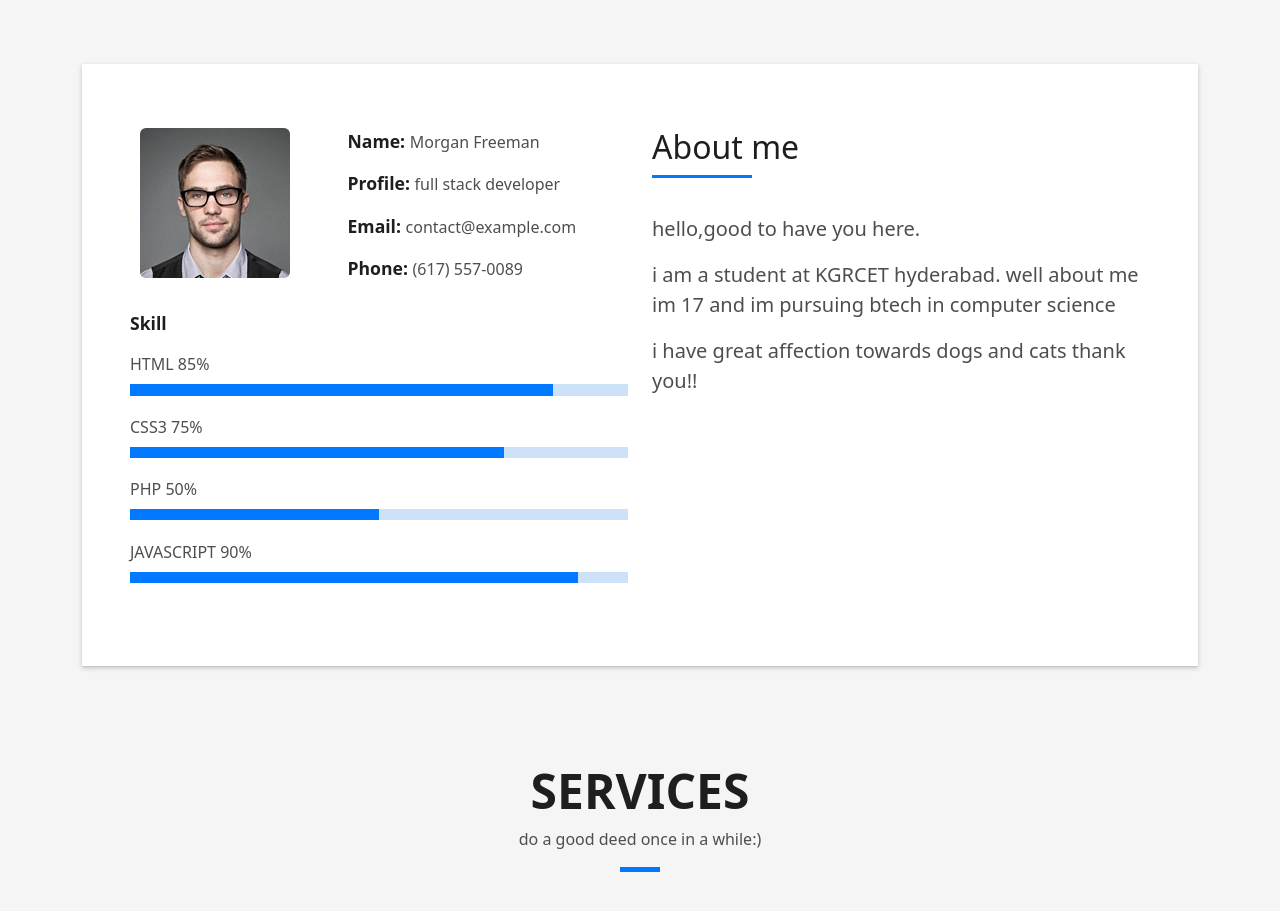
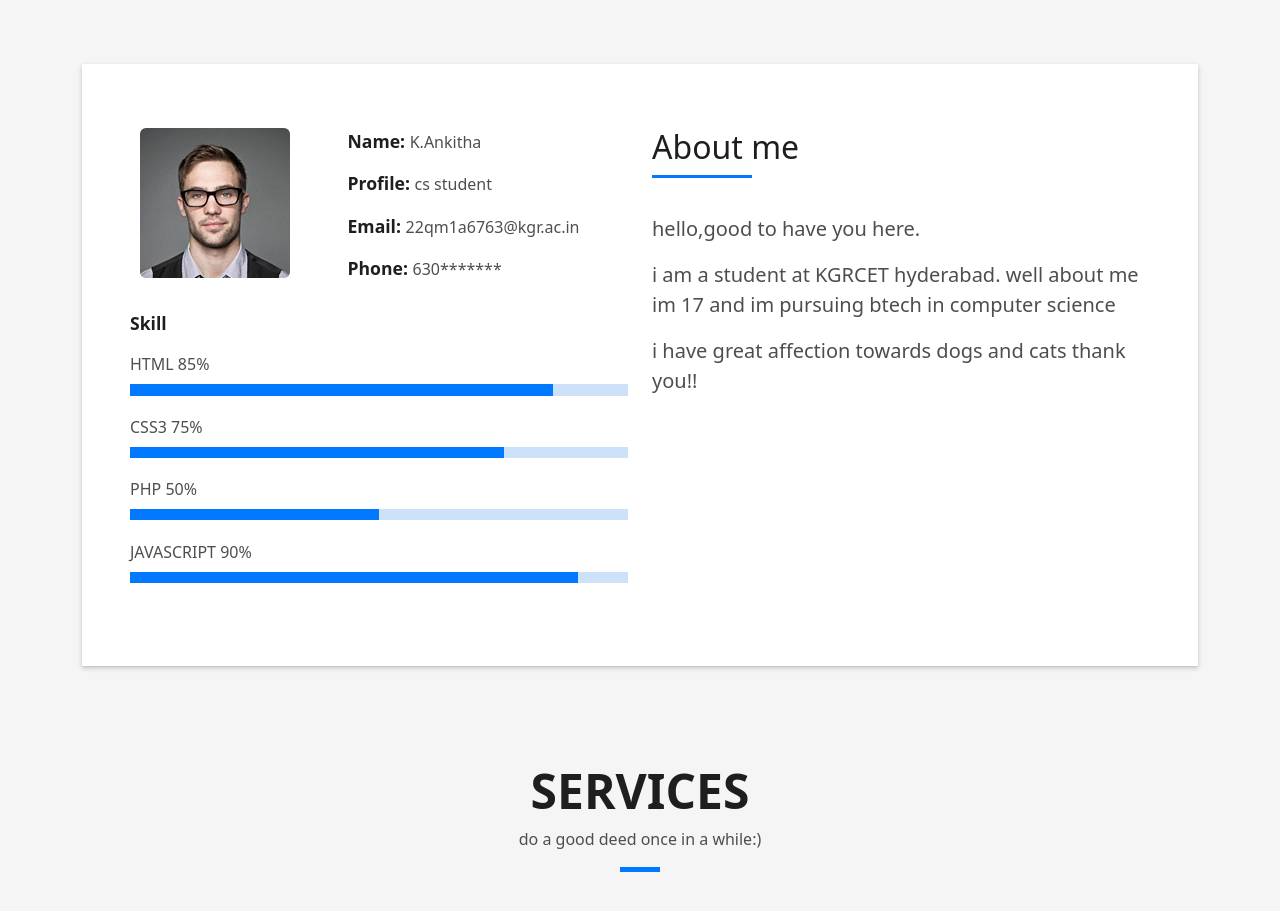
Before and after one commit to 22qm1a6763-k/profile3, a plain HTML site: page index.html in a window 1280 px wide. Shown: the part 800-1711 px from the top of the page. Drawn offline with Linux system fonts and the light colour scheme.

Commit message:
Update index.html

```diff
--- a/index.html
+++ b/index.html
@@ -105,10 +105,10 @@
                     </div>
                     <div class="col-sm-6 col-md-7">
                       <div class="about-info">
-                        <p><span class="title-s">Name: </span> <span>Morgan Freeman</span></p>
-                        <p><span class="title-s">Profile: </span> <span>full stack developer</span></p>
-                        <p><span class="title-s">Email: </span> <span>contact@example.com</span></p>
-                        <p><span class="title-s">Phone: </span> <span>(617) 557-0089</span></p>
+                        <p><span class="title-s">Name: </span> <span>K.Ankitha</span></p>
+                        <p><span class="title-s">Profile: </span> <span>cs student</span></p>
+                        <p><span class="title-s">Email: </span> <span>22qm1a6763@kgr.ac.in</span></p>
+                        <p><span class="title-s">Phone: </span> <span>630*******</span></p>
                       </div>
                     </div>
                   </div>
```
